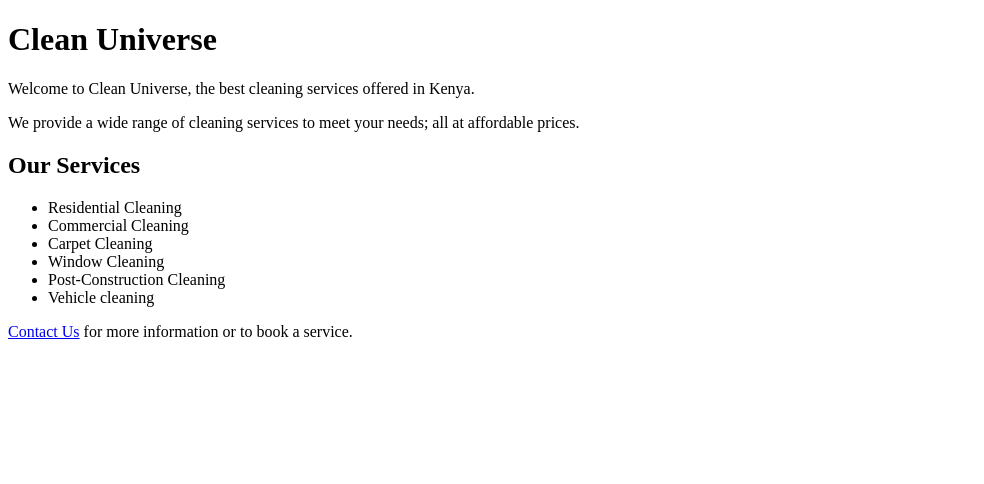
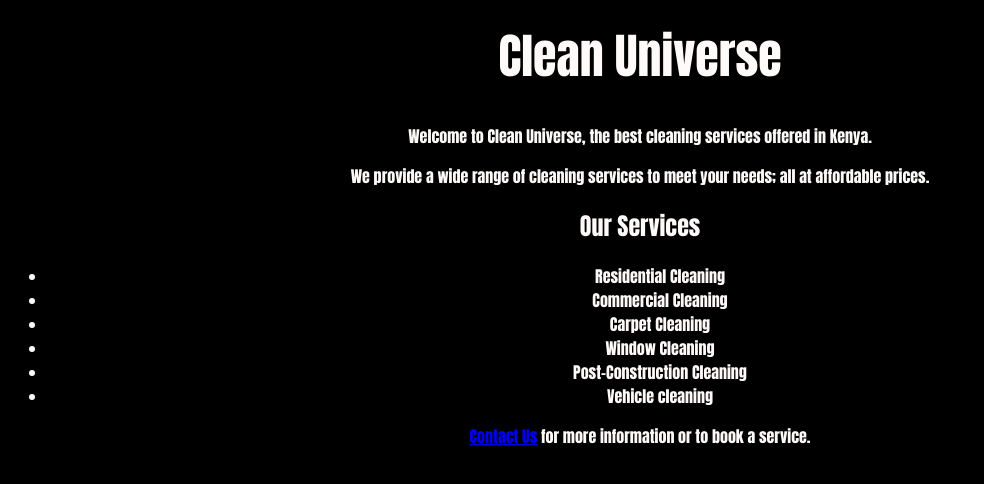
Before and after one commit to Torutt254/Cleaning-prototype, a plain HTML site: page index.html in a window 1280 px wide. Shown: the whole page, without its empty margins (0-984 px from the left). Drawn offline with Linux system fonts and the light colour scheme.

Commit message:
Applying style to the documents

```diff
--- a/index.html
+++ b/index.html
@@ -6,6 +6,7 @@
         <title>Cleanserve</title>
         <meta name="description" content="Cleanserve is a web-based tool for managing and serving clean data.">
         <meta name="keywords" content="cleanserve, data management, web tool, clean data">
+        <link rel="stylesheet" href="style.css">
     </head>
     <body>
         <h1>Clean Universe</h1>
--- /dev/null
+++ b/style.css
@@ -0,0 +1,10 @@
+body {
+    font-family:Impact, Haettenschweiler, 'Arial Narrow Bold', sans-serif;
+    background-color:black;
+    color:snow;
+    text-align:center;
+}
+h1 {
+    font-size: 3em;
+    margin-top: 20px;
+}
```
Also changed, not shown: contact.html (+1 -0 lines).
